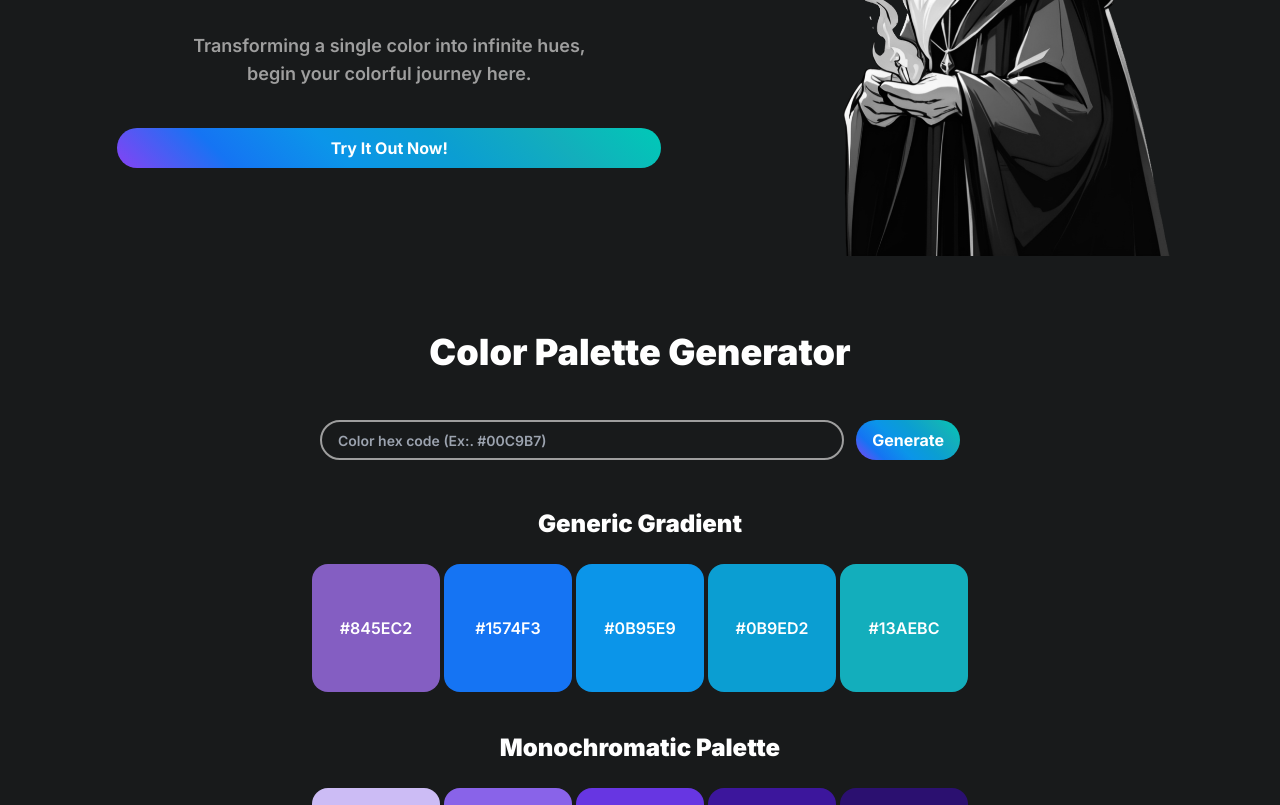
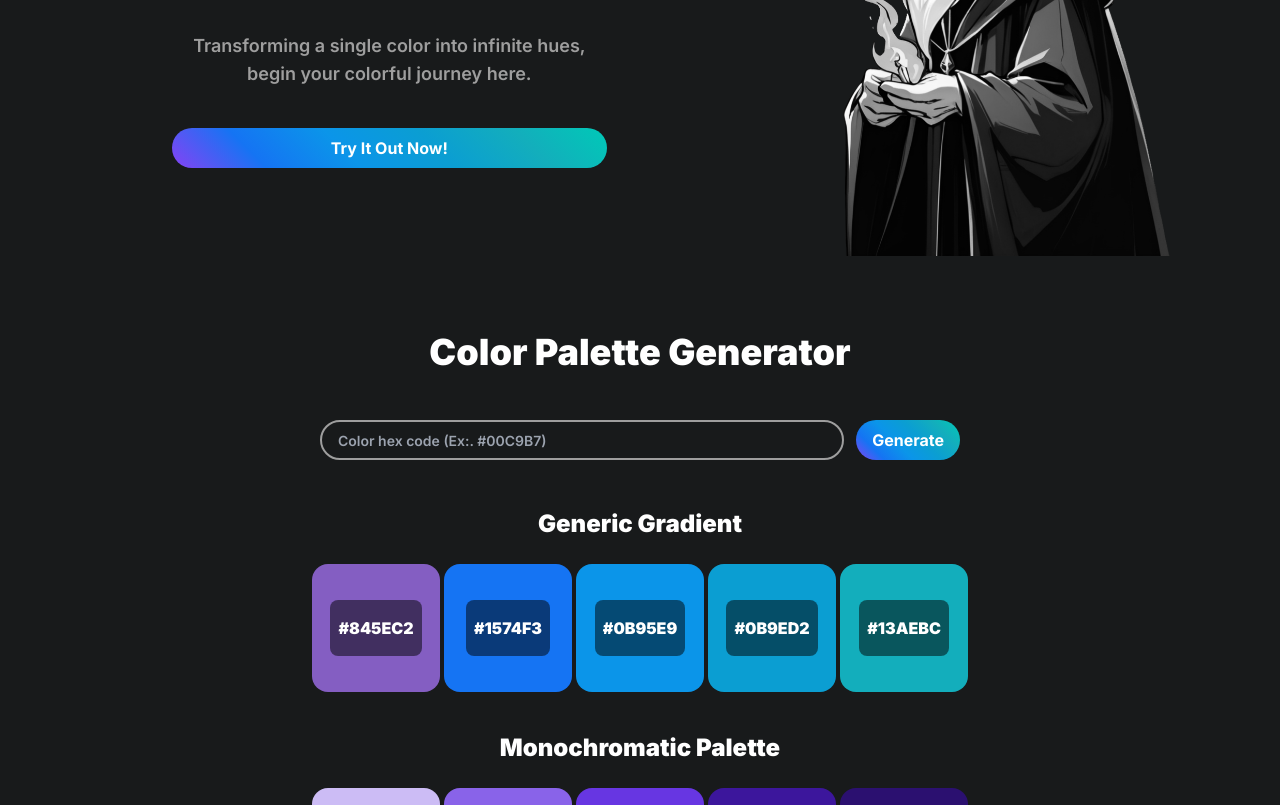
Before and after one commit to joaomcsferreira/color-wizardry, a Next.js app: page / in a window 1280 px wide. Shown: the part 420-1225 px from the top of the page. Built offline with nearby package versions, Linux system fonts and the light colour scheme.

Commit message:
feat: Updated palettes component to allow user input for creating palettes.

```diff
--- a/package.json
+++ b/package.json
@@ -20,6 +20,10 @@
     "react": "18.2.0",
     "react-dom": "18.2.0",
     "tailwindcss": "3.3.3",
-    "typescript": "5.1.6"
+    "typescript": "5.1.6",
+    "uuid": "^9.0.0"
+  },
+  "devDependencies": {
+    "@types/uuid": "^9.0.2"
   }
 }
--- a/src/app/layout.tsx
+++ b/src/app/layout.tsx
@@ -17,7 +17,7 @@ export default function RootLayout({
   children: React.ReactNode
 }) {
   return (
-    <html lang="en">
+    <html lang="en" className="!scroll-smooth">
       <body className={`${inter.className} bg-obsidian text-white`}>
         <div>
           <Header />
--- a/src/components/Home/index.tsx
+++ b/src/components/Home/index.tsx
@@ -19,7 +19,7 @@ const Home = () => {
           Transforming a single color into infinite hues, begin your colorful
           journey here.
         </p>
-        <Button large link={""}>
+        <Button href="#palettes" large>
           Try It Out Now!
         </Button>
       </div>
--- a/src/components/Palettes/index.css.ts
+++ b/src/components/Palettes/index.css.ts
@@ -9,7 +9,9 @@ const styles = {
   paletteName: "font-black text-2xl",
   paletteColors: "flex flex-col gap-2 md:flex-row md:gap-1",
   color:
-    "w-[90vw] p-4 rounded-2xl flex items-center justify-center md:w-[10vw] md:h-[10vw]",
+    "w-[90vw] p-4 rounded-2xl flex items-center justify-center md:w-[10vw] md:h-[10vw] min-w-min",
+  colorCod:
+    "py-2 px-1 rounded-lg bg-black/50 font-black text-white sm:py-4 sm:px-2",
 }
 
 export default styles
--- a/src/components/Palettes/index.tsx
+++ b/src/components/Palettes/index.tsx
@@ -4,19 +4,21 @@ import React from "react"
 import Button from "../utils/Button"
 import styles from "./index.css"
 
+import createPalettes from "../utils/ColorAlgorithms/colorSchemeAlgorithms"
+
 const colorTypes = [
   {
-    id: 0,
+    id: "0",
     name: "Generic Gradient",
     colors: ["#845EC2", "#1574F3", "#0B95E9", "#0B9ED2", "#13AEBC"],
   },
   {
-    id: 1,
+    id: "1",
     name: "Monochromatic Palette",
     colors: ["#CCBCF5", "#8963E9", "#6736E2", "#3C169C", "#2B1070"],
   },
   {
-    id: 2,
+    id: "2",
     name: "Analogous Palette",
     colors: ["#E9BCF5", "#CC63E9", "#365BE2", "#1D42C9", "#102570"],
   },
@@ -24,27 +26,51 @@ const colorTypes = [
 
 const Palettes = () => {
   const [inputCode, setInputCode] = React.useState<string>("")
+  const [schemes, setSchemes] = React.useState(colorTypes)
+
+  const inputRef = React.useRef<HTMLInputElement>(null)
+
+  const validateHexCod = () => {
+    const pattern = /^#?([A-Fa-f0-9]{6}|[A-Fa-f0-9]{3})$/
+    return pattern.test(inputCode)
+  }
+
+  const handleClick = () => {
+    if (validateHexCod()) {
+      setSchemes(() => [...createPalettes(inputCode)])
+      setInputCode("")
+    }
+  }
+
+  const handleInputKeyDown = (event: React.KeyboardEvent<HTMLInputElement>) => {
+    if (event.key === "Enter" && validateHexCod()) {
+      setSchemes(() => [...createPalettes(inputCode)])
+      setInputCode("")
+    }
+  }
 
   return (
-    <div className={styles.container}>
+    <div id="palettes" className={styles.container}>
       <h1 className={styles.title}>Color Palette Generator</h1>
 
       <div className={styles.generator}>
         <input
           type="text"
+          ref={inputRef}
           className={styles.generatorInput}
           placeholder="Color hex code (Ex:. #00C9B7)"
+          onKeyDown={handleInputKeyDown}
           onChange={({ target }: React.ChangeEvent<HTMLInputElement>) =>
             setInputCode(target.value)
           }
           value={inputCode}
         />
 
-        <Button>Generate</Button>
+        <Button onClick={() => handleClick()}>Generate</Button>
       </div>
 
       <div className={styles.palettes}>
-        {colorTypes.map((colorType) => (
+        {schemes.map((colorType) => (
           <div key={colorType.id} className={styles.palette}>
             <h2 className={styles.paletteName}>{colorType.name}</h2>
 
@@ -55,7 +81,7 @@ const Palettes = () => {
                   className={styles.color}
                   style={{ backgroundColor: color }}
                 >
-                  {color}
+                  <p className={styles.colorCod}>{color}</p>
                 </div>
               ))}
             </div>
--- a/src/components/utils/Button/index.css.ts
+++ b/src/components/utils/Button/index.css.ts
@@ -1,6 +1,6 @@
 const styles = {
   container:
-    "px-4 py-2 bg-blueVioletAurora rounded-full font-bold self-center hover:drop-shadow-[0_0_5px_#0B9ED2]",
+    "px-4 py-2 bg-blueVioletAurora rounded-full font-bold text-center cursor-pointer self-center hover:drop-shadow-[0_0_5px_#0B9ED2]",
 }
 
 export default styles
--- a/src/components/utils/Button/index.tsx
+++ b/src/components/utils/Button/index.tsx
@@ -5,13 +5,19 @@ interface ButtonProps {
   children: React.ReactNode
   large?: boolean
   link?: string
+  href?: string
+  onClick?: () => void
 }
 
-const Button = ({ children, large, link }: ButtonProps) => {
+const Button = ({ children, large, link, href, onClick }: ButtonProps) => {
   const button = (
-    <button className={`${styles.container} ${large && "w-full"}`}>
+    <a
+      onClick={onClick}
+      href={href}
+      className={`${styles.container} ${large && "w-[80%]"}`}
+    >
       {children}
-    </button>
+    </a>
   )
 
   if (link)
--- /dev/null
+++ b/src/components/utils/ColorAlgorithms/colorConversionAlgorithms.ts
@@ -0,0 +1,78 @@
+const valueToHex = (value: number) => {
+  const hex = value.toString(16)
+  return hex.length === 1 ? `0${hex}` : hex
+}
+
+export const hexToHsb = (hexColor: string) => {
+  const [red, green, blue] = hexToRgb(hexColor)
+
+  return rgbToHsb(red, green, blue)
+}
+
+export const hexToRgb = (hexColor: string) => {
+  hexColor = hexColor.replace("#", "")
+
+  const red = parseInt(hexColor.substring(0, 2), 16)
+  const green = parseInt(hexColor.substring(2, 4), 16)
+  const blue = parseInt(hexColor.substring(4, 6), 16)
+
+  return [red, green, blue]
+}
+
+export const rgbToHsb = (red: number, green: number, blue: number) => {
+  red /= 255
+  green /= 255
+  blue /= 255
+
+  const max = Math.max(red, green, blue)
+  const min = Math.min(red, green, blue)
+  const delta = max - min
+
+  const hue_decimal =
+    delta === 0
+      ? 0
+      : delta && max === red
+      ? (green - blue) / delta
+      : max === green
+      ? 2 + (blue - red) / delta
+      : 4 + (red - green) / delta
+
+  const hue = Math.round(60 * (hue_decimal < 0 ? hue_decimal + 6 : hue_decimal))
+  const saturation = (delta && delta / max) * 100
+  const brightness = max * 100
+
+  return [hue, saturation, brightness]
+}
+
+export const hsbToRgb = (
+  hue: number,
+  saturation: number,
+  brightness: number
+) => {
+  saturation /= 100
+  brightness /= 100
+
+  const calculateNormalizedAngle = (angle: number) => (angle + hue / 60) % 6
+  const calculateColorComponent = (angle: number) =>
+    brightness *
+    (1 -
+      saturation *
+        Math.max(
+          0,
+          Math.min(
+            calculateNormalizedAngle(angle),
+            4 - calculateNormalizedAngle(angle),
+            1
+          )
+        ))
+
+  const red = Math.round(255 * calculateColorComponent(5))
+  const green = Math.round(255 * calculateColorComponent(3))
+  const blue = Math.round(255 * calculateColorComponent(1))
+
+  return [red, green, blue]
+}
+
+export const rgbToHex = (red: number, green: number, blue: number) => {
+  return `#${valueToHex(red)}${valueToHex(green)}${valueToHex(blue)}`
+}
--- /dev/null
+++ b/src/components/utils/ColorAlgorithms/colorSchemeAlgorithms.ts
@@ -0,0 +1,213 @@
+import { hexToHsb, hsbToRgb, rgbToHex } from "./colorConversionAlgorithms"
+
+import { v4 as uuid } from "uuid"
+
+interface HSBType {
+  hue: number
+  saturation: number
+  brightness: number
+}
+
+interface modelSchemesType {
+  colors: Array<HSBType>
+  name: string
+}
+
+const getComplementaryHue = (hue: number) => {
+  const newHue = (hue + 180) % 360
+
+  return newHue
+}
+
+const getSplitComplementaryHue = (hue: number, first?: boolean) => {
+  const shiftAmount = first ? hue + 150 : hue - 150
+  const newHue = shiftAmount % 360
+
+  return newHue
+}
+
+const getAnalogousHue = (hue: number, first?: boolean) => {
+  const shiftAmount = first ? hue + 30 : hue - 30
+  const newHue = shiftAmount % 360
+
+  return newHue
+}
+
+const getTriadicHue = (hue: number, first?: boolean) => {
+  const shiftAmount = first ? hue + 120 : hue - 120
+  const newHue = shiftAmount % 360
+
+  return newHue
+}
+
+const getPalettes = (modelSchemes: Array<modelSchemesType>) => {
+  const paletes = modelSchemes.map((scheme) => {
+    const colors = scheme.colors.map((color) => {
+      const [red, green, blue] = hsbToRgb(
+        color.hue,
+        color.saturation,
+        color.brightness
+      )
+
+      return rgbToHex(red, green, blue)
+    })
+
+    const palette = {
+      id: uuid(),
+      name: scheme.name,
+      colors,
+    }
+
+    return palette
+  })
+
+  return paletes
+}
+
+const createPalettes = (hexColor: string) => {
+  const [hue] = hexToHsb(hexColor)
+
+  const monochromaticModelScheme = [
+    {
+      hue,
+      saturation: 15,
+      brightness: 100,
+    },
+    {
+      hue,
+      saturation: 33,
+      brightness: 83,
+    },
+    {
+      hue,
+      saturation: 51,
+      brightness: 66,
+    },
+    {
+      hue,
+      saturation: 69,
+      brightness: 49,
+    },
+    {
+      hue,
+      saturation: 87,
+      brightness: 30,
+    },
+  ]
+
+  const complementaryModelScheme = [
+    { hue: hue, saturation: 15, brightness: 100 },
+    { hue: hue, saturation: 60, brightness: 83 },
+    { hue: hue, saturation: 80, brightness: 70 },
+    {
+      hue: getComplementaryHue(hue),
+      saturation: 85,
+      brightness: 49,
+    },
+    {
+      hue: getComplementaryHue(hue),
+      saturation: 90,
+      brightness: 30,
+    },
+  ]
+
+  const splitComplementaryModelScheme = [
+    { hue: getSplitComplementaryHue(hue), saturation: 15, brightness: 100 },
+    { hue: getSplitComplementaryHue(hue), saturation: 30, brightness: 86 },
+    { hue, saturation: 45, brightness: 72 },
+    { hue, saturation: 60, brightness: 58 },
+    {
+      hue: getSplitComplementaryHue(hue, true),
+      saturation: 75,
+      brightness: 44,
+    },
+    {
+      hue: getSplitComplementaryHue(hue, true),
+      saturation: 90,
+      brightness: 30,
+    },
+  ]
+
+  const analogousModelScheme = [
+    {
+      hue: getAnalogousHue(hue),
+      saturation: 15,
+      brightness: 100,
+    },
+    {
+      hue: getAnalogousHue(hue),
+      saturation: 30,
+      brightness: 86,
+    },
+    {
+      hue,
+      saturation: 45,
+      brightness: 72,
+    },
+    {
+      hue,
+      saturation: 60,
+      brightness: 58,
+    },
+    {
+      hue: getAnalogousHue(hue, true),
+      saturation: 75,
+      brightness: 44,
+    },
+    {
+      hue: getAnalogousHue(hue, true),
+      saturation: 90,
+      brightness: 30,
+    },
+  ]
+
+  const triadicModelScheme = [
+    {
+      hue: getTriadicHue(hue),
+      saturation: 15,
+      brightness: 100,
+    },
+    {
+      hue: getTriadicHue(hue),
+      saturation: 30,
+      brightness: 86,
+    },
+    {
+      hue,
+      saturation: 45,
+      brightness: 72,
+    },
+    {
+      hue,
+      saturation: 60,
+      brightness: 58,
+    },
+    {
+      hue: getTriadicHue(hue, true),
+      saturation: 75,
+      brightness: 44,
+    },
+    {
+      hue: getTriadicHue(hue, true),
+      saturation: 90,
+      brightness: 30,
+    },
+  ]
+
+  const modelSchemes = [
+    { colors: monochromaticModelScheme, name: "Monocrhomatic Palette" },
+    { colors: complementaryModelScheme, name: "Complementary Palette" },
+    {
+      colors: splitComplementaryModelScheme,
+      name: "Split Complementary Palette",
+    },
+    { colors: analogousModelScheme, name: "Analogous Palette" },
+    { colors: triadicModelScheme, name: "Triadic Palette" },
+  ]
+
+  const palettes = getPalettes(modelSchemes)
+
+  return palettes
+}
+
+export default createPalettes
```
Also changed, not shown: 1 other file (tests, documents, lock files or other folders).
